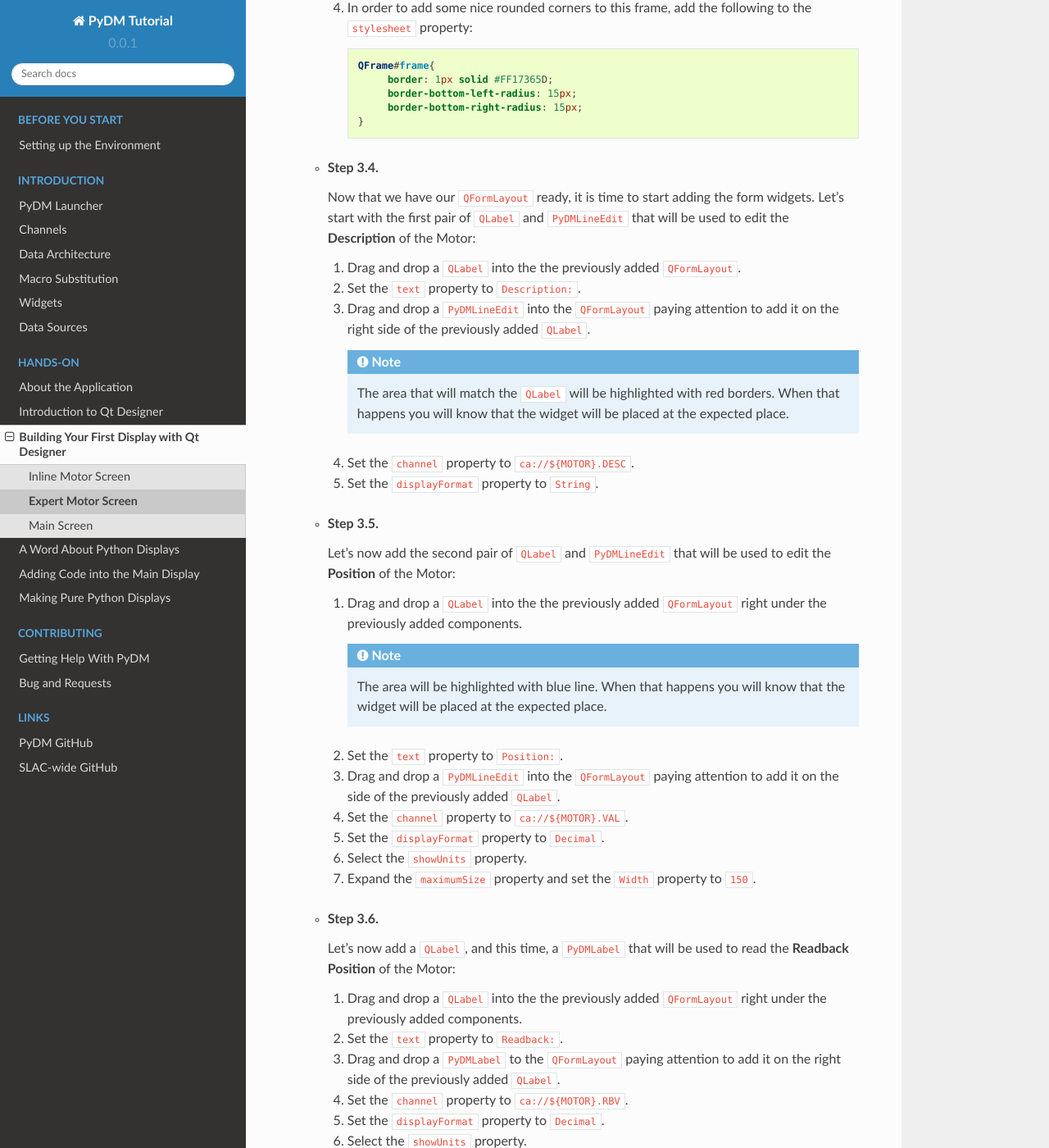
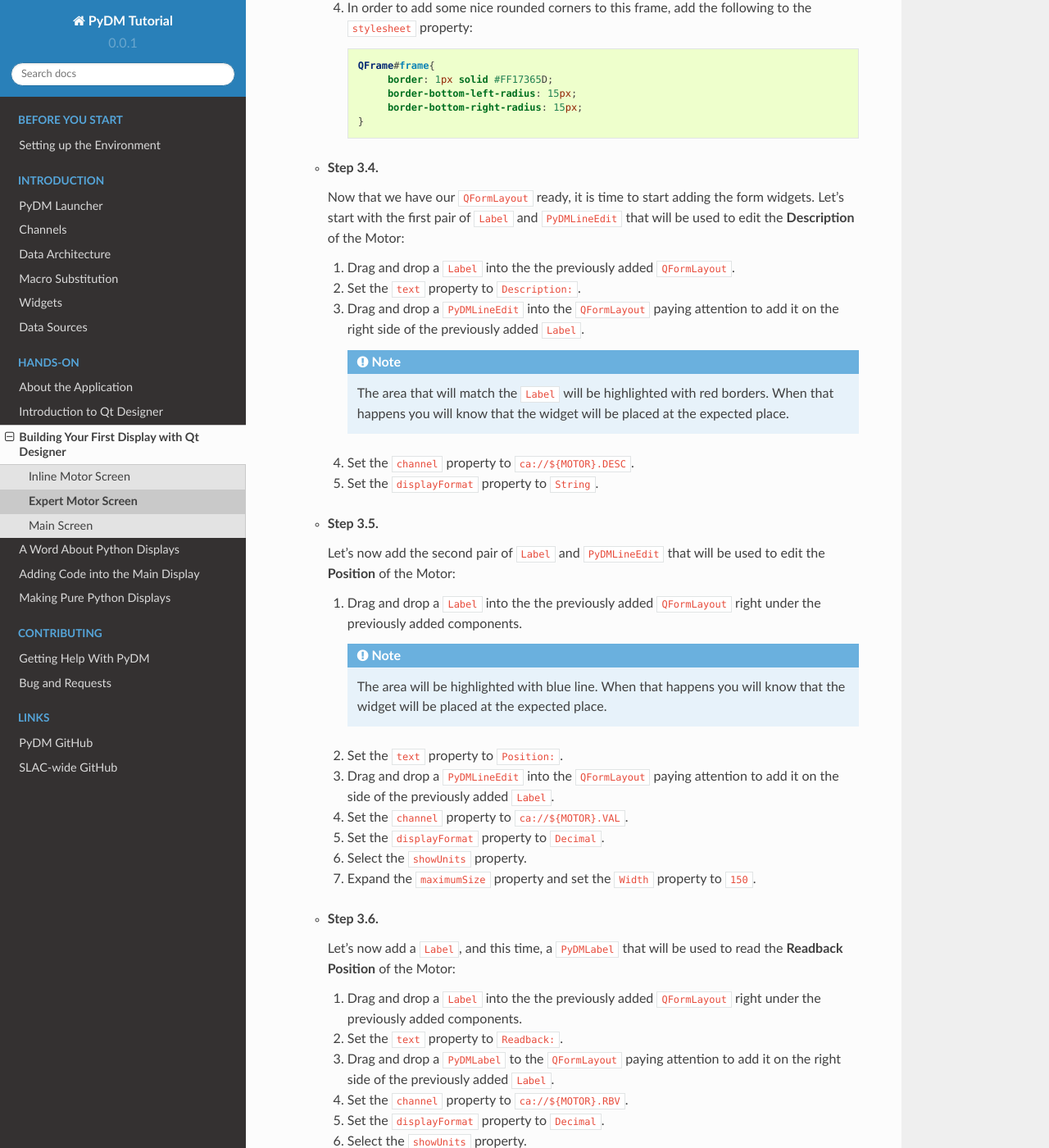
Before and after one commit to slaclab/pydm-tutorial, a Sphinx documentation site: the page built from docs/source/action/designer_expert.rst, in a window 1280 px wide and 1400 px high, scrolled down 3233 px. Shown: the whole window at 82% size. Built offline with Sphinx 7.4.7 and the Read the Docs theme 2.0.0, drawn with Linux system fonts in a browser that asks for light colours; some of the changed text lies outside the part shown.

Commit message:
DOC:Replace designer QLabel with Label
Replacing all designer references to the searchable labels listed in the
widget search.

```diff
--- a/docs/source/action/designer_expert.rst
+++ b/docs/source/action/designer_expert.rst
@@ -58,9 +58,9 @@
 
   * **Step 3.1.**
 
-    The first ``QLabel`` will be the title of our screen:
+    The first ``Label`` will be the title of our screen:
 
-    #. Drag and drop a ``QLabel`` into the previously added ``QVBoxLayout``.
+    #. Drag and drop a ``Label`` into the previously added ``QVBoxLayout``.
     #. Set the ``text`` property of this label to: ``Configuring Motor: ${MOTOR}``.
 
        .. note::
@@ -97,7 +97,7 @@
     of the fields in our form:
 
     #. Drag and drop a ``QFrame`` into the previously added ``QVBoxLayout`` under
-       the ``QLabel`` that was added at **Step 3.1**.
+       the ``Label`` that was added at **Step 3.1**.
     #. Set the ``frameShape`` property to ``StyledPanel``.
     #. Set the ``frameShadow`` property to ``Raised``.
     #. In order to add some nice rounded corners to this frame, add the following
@@ -137,17 +137,17 @@
   * **Step 3.4.**
 
     Now that we have our ``QFormLayout`` ready, it is time to start adding the form
-    widgets. Let's start with the first pair of ``QLabel`` and ``PyDMLineEdit`` that
+    widgets. Let's start with the first pair of ``Label`` and ``PyDMLineEdit`` that
     will be used to edit the **Description** of the Motor:
 
-    #. Drag and drop a ``QLabel`` into the the previously added ``QFormLayout``.
+    #. Drag and drop a ``Label`` into the the previously added ``QFormLayout``.
     #. Set the ``text`` property to ``Description:``.
     #. Drag and drop a ``PyDMLineEdit`` into the ``QFormLayout`` paying attention to
-       add it on the right side of the previously added ``QLabel``.
+       add it on the right side of the previously added ``Label``.
 
        .. note::
 
-          The area that will match the ``QLabel`` will be highlighted with red
+          The area that will match the ``Label`` will be highlighted with red
           borders. When that happens you will know that the widget will be placed
           at the expected place.
 
@@ -156,10 +156,10 @@
 
   * **Step 3.5.**
 
-    Let's now add the second pair of ``QLabel`` and ``PyDMLineEdit`` that
+    Let's now add the second pair of ``Label`` and ``PyDMLineEdit`` that
     will be used to edit the **Position** of the Motor:
 
-    #. Drag and drop a ``QLabel`` into the the previously added ``QFormLayout`` right
+    #. Drag and drop a ``Label`` into the the previously added ``QFormLayout`` right
        under the previously added components.
 
        .. note::
@@ -169,7 +169,7 @@
 
     #. Set the ``text`` property to ``Position:``.
     #. Drag and drop a ``PyDMLineEdit`` into the ``QFormLayout`` paying attention to
-       add it on the side of the previously added ``QLabel``.
+       add it on the side of the previously added ``Label``.
     #. Set the ``channel`` property to ``ca://${MOTOR}.VAL``.
     #. Set the ``displayFormat`` property to ``Decimal``.
     #. Select the ``showUnits`` property.
@@ -177,28 +177,28 @@
 
   * **Step 3.6.**
 
-    Let's now add a ``QLabel``, and this time, a ``PyDMLabel`` that
+    Let's now add a ``Label``, and this time, a ``PyDMLabel`` that
     will be used to read the **Readback Position** of the Motor:
 
-    #. Drag and drop a ``QLabel`` into the the previously added ``QFormLayout`` right
+    #. Drag and drop a ``Label`` into the the previously added ``QFormLayout`` right
        under the previously added components.
     #. Set the ``text`` property to ``Readback:``.
     #. Drag and drop a ``PyDMLabel`` to the ``QFormLayout`` paying attention to
-       add it on the right side of the previously added ``QLabel``.
+       add it on the right side of the previously added ``Label``.
     #. Set the ``channel`` property to ``ca://${MOTOR}.RBV``.
     #. Set the ``displayFormat`` property to ``Decimal``.
     #. Select the ``showUnits`` property.
 
   * **Step 3.7.**
 
-    Let's add another ``QLabel`` and ``PyDMLineEdit`` pair that will be used
+    Let's add another ``Label`` and ``PyDMLineEdit`` pair that will be used
     to edit the **Velocity** of the Motor:
 
-    #. Drag and drop a ``QLabel`` into the the previously added ``QFormLayout`` right
+    #. Drag and drop a ``Label`` into the the previously added ``QFormLayout`` right
        under the previously added components.
     #. Set the ``text`` property to ``Velocity:``.
     #. Drag and drop a ``PyDMLineEdit`` to the ``QFormLayout`` paying attention to
-       add it on the side of the previously added ``QLabel``.
+       add it on the side of the previously added ``Label``.
     #. Set the ``channel`` property to ``ca://${MOTOR}.VELO``.
     #. Set the ``displayFormat`` property to ``Decimal``.
     #. Select the ``showUnits`` property.
@@ -207,14 +207,14 @@
 
   * **Step 3.8.**
 
-    And now to the last ``QLabel`` and ``PyDMLineEdit`` pair that will be used
+    And now to the last ``Label`` and ``PyDMLineEdit`` pair that will be used
     to edit the **Acceleration** of the Motor:
 
-    #. Drag and drop a ``QLabel`` into the the previously added ``QFormLayout`` right
+    #. Drag and drop a ``Label`` into the the previously added ``QFormLayout`` right
        under the previously added components.
     #. Set the ``text`` property to ``Acceleration:``.
     #. Drag and drop a ``PyDMLineEdit`` to the ``QFormLayout`` paying attention to
-       add it on the side of the previously added ``QLabel``.
+       add it on the side of the previously added ``Label``.
     #. Set the ``channel`` property to ``ca://${MOTOR}.ACCL``.
     #. Set the ``displayFormat`` property to ``Decimal``.
     #. Select the ``showUnits`` property.
```
